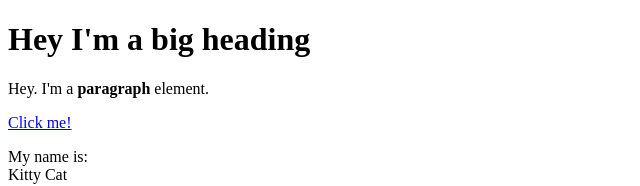
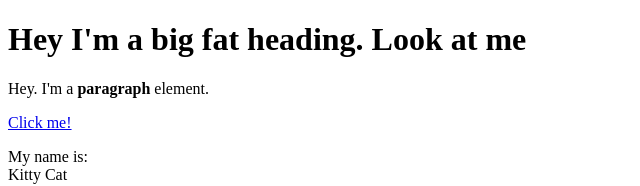
Before and after one commit to mporter33/Cartoon-Hero, a plain HTML site: page Test.html in a window 1280 px wide. Shown: the top 186 px of the page, without its empty margins (0-640 px from the left). Drawn offline with Linux system fonts and the light colour scheme.

Commit message:
added fat

```diff
--- a/Test.html
+++ b/Test.html
@@ -4,7 +4,7 @@
 	<title>Test page</title>
 </head>
 <body>
-	<h1> Hey I'm a big heading</h1>
+	<h1> Hey I'm a big fat heading. Look at me</h1>
 	<p>Hey. I'm a <b>paragraph</b> element.</p>
 	<a href="https://google.com" target="_blank" title="Let's go to google">Click me!</a>
 	<p>My name is: <br>
```
